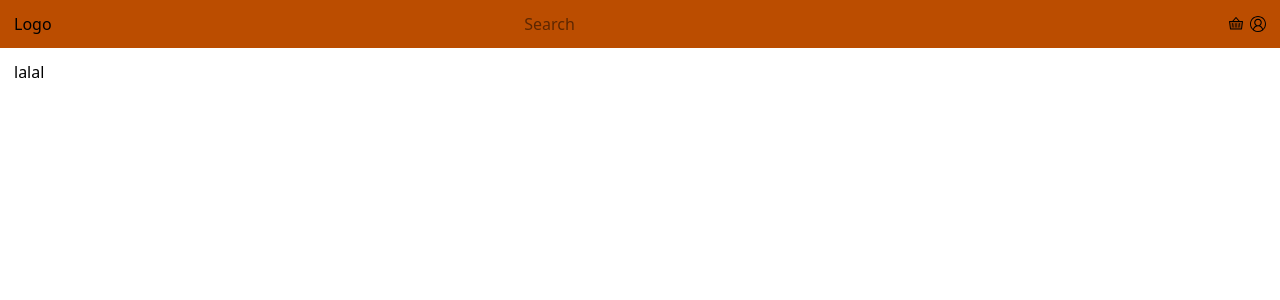
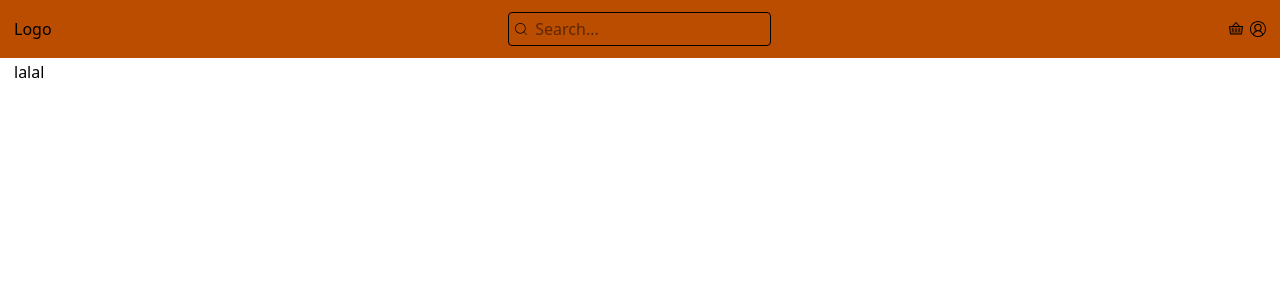
Before and after one commit to kestenbaum/shop-next, a Next.js app: page /products/1 in a window 1280 px wide. Shown: the top 300 px of the page. Built offline with nearby package versions, Linux system fonts and the light colour scheme.

Commit message:
create search & update header: create component search and add to header

```diff
--- a/src/components/Header.tsx
+++ b/src/components/Header.tsx
@@ -3,6 +3,8 @@ import { PiBasketDuotone } from 'react-icons/pi';
 import { VscAccount } from 'react-icons/vsc';
 
 import Link from 'next/link';
+
+import Search from '@/components/ui/Search';
 
 const Header = () => {
   return (
@@ -10,7 +12,7 @@ const Header = () => {
       <div className="container mx-auto px-3.5 w-full">
         <div className="flex justify-between items-center">
           <Link href="/">Logo</Link>
-          <input type="search" placeholder="Search" />
+          <Search />
           <div className="flex gap-1.5">
             <Link href="/">
               <PiBasketDuotone />
--- /dev/null
+++ b/src/components/ui/Search.tsx
@@ -0,0 +1,13 @@
+import React from 'react';
+import { CiSearch } from 'react-icons/ci';
+
+const Search = () => {
+  return (
+    <div className="flex items-center gap-1.5 p-1 border border-b-black rounded cursor-pointer">
+      <CiSearch />
+      <input className='outline-0 focus:placeholder-transparent' placeholder="Search..." type="search" />
+    </div>
+  );
+};
+
+export default Search;
```
